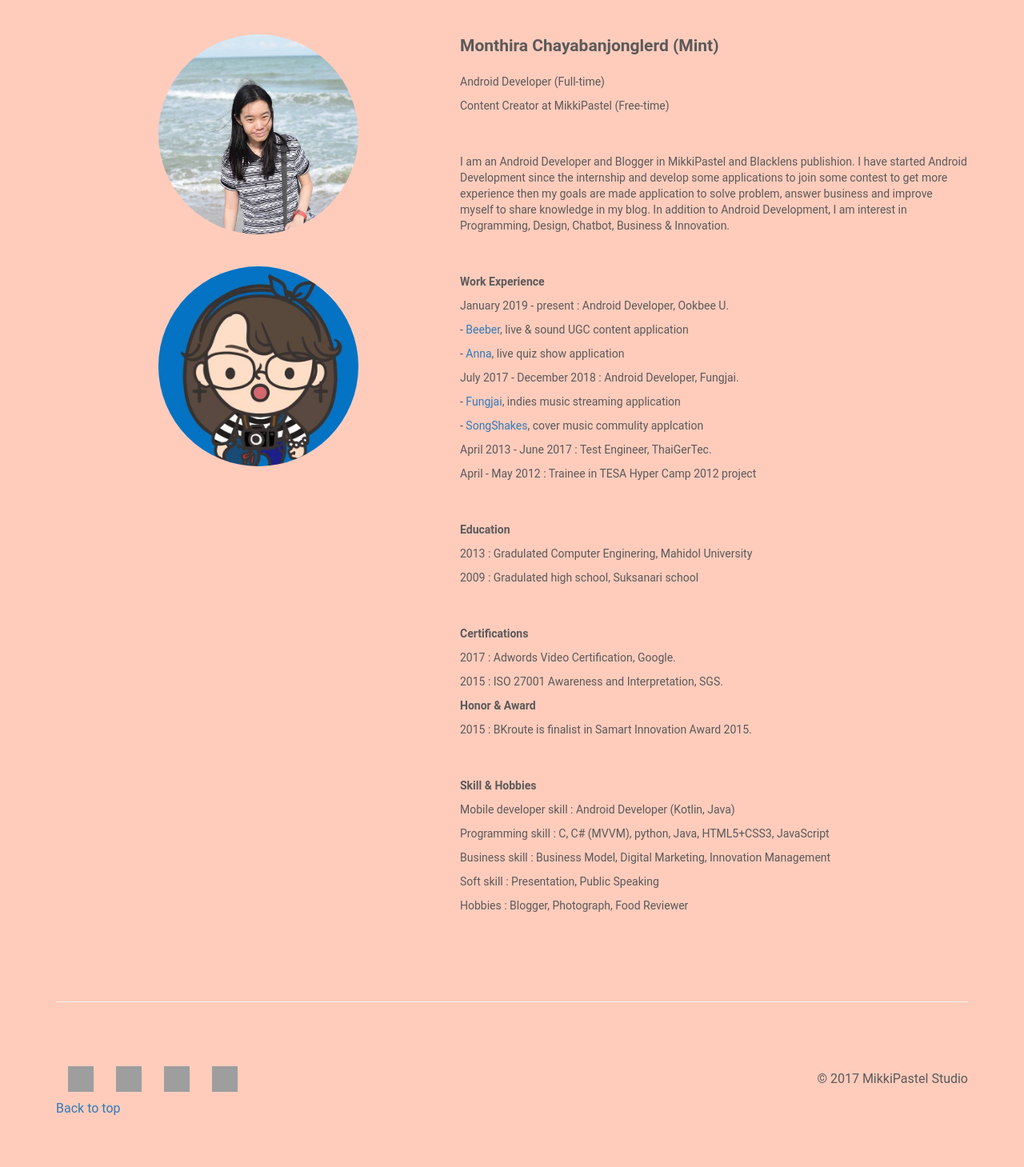
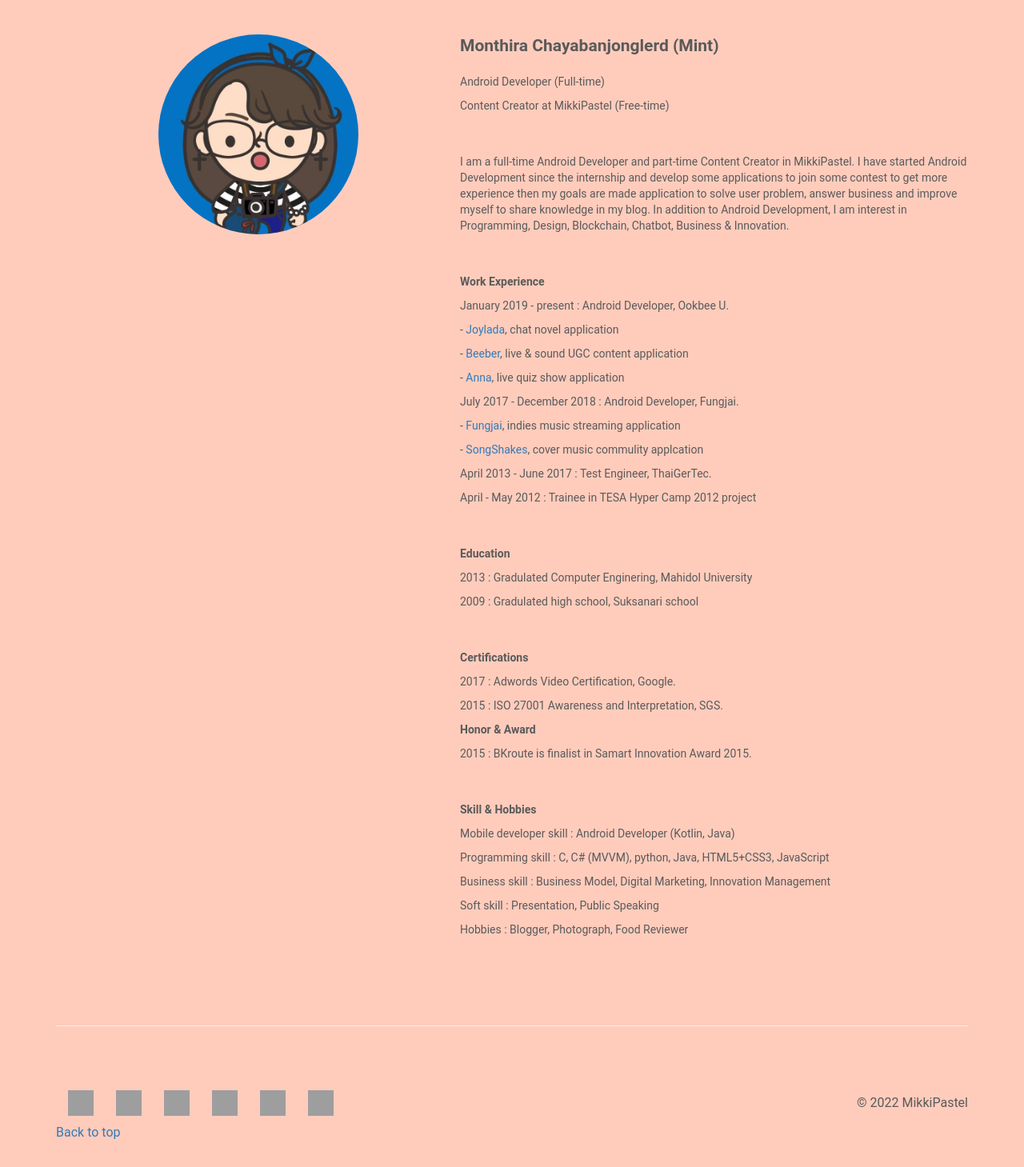
Before and after one commit to mikkipastel/mikkipastel_portfolio, a plain HTML site: page public/about.html in a window 1280 px wide. Shown: the part 661-2120 px from the top of the page at 80% size. Drawn offline with nearby package versions, Linux system fonts and the light colour scheme; grey boxes are pictures that could not be loaded.

Commit message:
update about profile

```diff
--- a/public/about.html
+++ b/public/about.html
@@ -97,8 +97,6 @@
         </div>
         <div class="col-md-5">
           <br></br>
-          <img class="img-circle img-responsive center-block" src="image/profile/profile2.jpg" width="250" height="250" alt="mikkipastel">
-          <br></br>
           <img class="img-circle img-responsive center-block" src="image/profile/profile1.jpg" width="250" height="250" alt="mikkipastel">
         </div>
         <div class="col-md-7">
@@ -107,13 +105,14 @@
           <p>Android Developer (Full-time)</p>
           <p>Content Creator at MikkiPastel (Free-time)</p>
           <br></br>
-          <p>I am an Android Developer and Blogger in MikkiPastel and Blacklens publishion.
+          <p>I am a full-time Android Developer and part-time Content Creator in MikkiPastel.
             I have started Android Development since the internship and develop some applications to join some contest to get more experience
-            then my goals are made application to solve problem, answer business and improve myself to share knowledge in my blog.
-            In addition to Android Development, I am interest in Programming, Design, Chatbot, Business & Innovation.</p>
+            then my goals are made application to solve user problem, answer business and improve myself to share knowledge in my blog.
+            In addition to Android Development, I am interest in Programming, Design, Blockchain, Chatbot, Business & Innovation.</p>
           <br></br>
           <p><b>Work Experience</b></p>
           <p>January 2019 - present : Android Developer, Ookbee U.</p>
+          <p>- <a herf="https://play.google.com/store/apps/details?id=com.ookbee.joyapp.android">Joylada</a>, chat novel application</p>
           <p>- <a herf="https://play.google.com/store/apps/details?id=ookbee.beeber.live">Beeber</a>, live & sound UGC content application</p>
           <p>- <a herf="https://play.google.com/store/apps/details?id=com.ookbee.anna">Anna</a>, live quiz show application</p>
           <p>July 2017 - December 2018 : Android Developer, Fungjai.</p>
@@ -151,13 +150,17 @@
           <ul class="col-sm-4">
             <li class="col-sm-1"><a href="https://www.facebook.com/mikkipastel" alt="facebook"><img src="https://simpleicons.org/icons/facebook.svg" alt="facebook"></a></li>
             <li class="col-sm-1"></li>
+            <li class="col-sm-1"><a href="https://twitter.com/mikkipastel" alt="twitter"><img src="https://simpleicons.org/icons/twitter.svg" alt="twitter"></a></li>
+            <li class="col-sm-1"></li>
             <li class="col-sm-1"><a href="https://www.instagram.com/mikkipastel" alt="instagram"> <img src="https://simpleicons.org/icons/instagram.svg" alt="instagram"></a></li>
+            <li class="col-sm-1"></li>
+            <li class="col-sm-1"><a href="https://www.youtube.com/channel/UCtGbMSe4i7NJiKQ271Fezcg" alt="youtube"> <img src="https://simpleicons.org/icons/youtube.svg" alt="youtube"></a></li>
             <li class="col-sm-1"></li>
             <li class="col-sm-1"><a href="https://www.github.com/mikkipastel" alt="github"> <img src="https://simpleicons.org/icons/github.svg" alt="github"></a></li>
             <li class="col-sm-1"></li>
             <li class="col-sm-1"><a href="https://medium.com/@minseobingsu" alt="medium"> <img src="https://simpleicons.org/icons/medium.svg" alt="medium"></a></li>
           </ul>
-          <p class="col-sm-8">&copy; 2017 MikkiPastel Studio</p>
+          <p class="col-sm-8">&copy; 2022 MikkiPastel</p>
         </div>
         <div class="row">
           <p class="col-sm-4"><a href="#">Back to top</a></p>
```
Also changed, not shown: public/image/profile/profile3.jpg (added).
